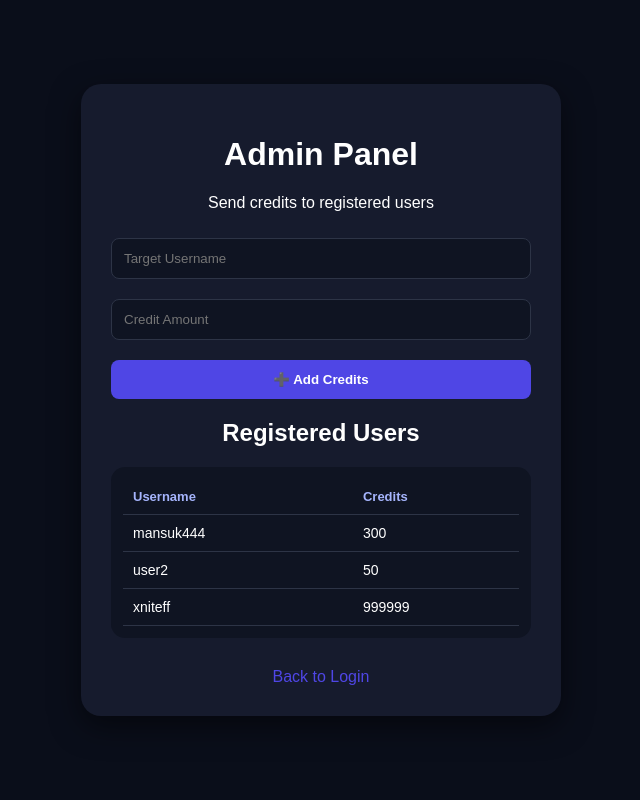
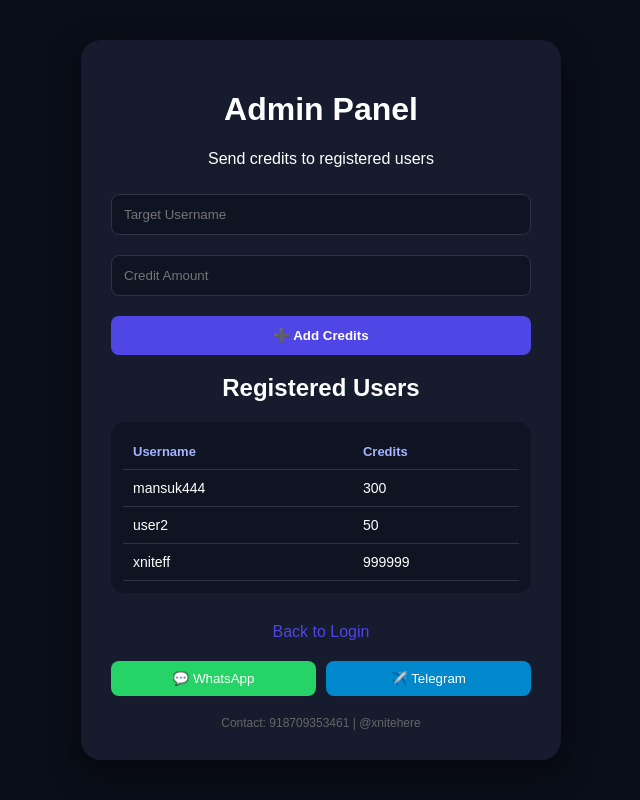
Before and after one commit to braj46166-spec/garena-otp-tools, a Flask app: page /admin in a window 1280 px wide. Shown: the whole page, without its empty margins (319-959 px from the left). Run offline with Flask 3, Linux system fonts and the light colour scheme.

```diff
--- a/templates/admin.html
+++ b/templates/admin.html
@@ -37,6 +37,12 @@
 
         <br>
         <a href="/" class="link-button">Back to Login</a>
+
+        <div class="social">
+            <button class="wa" onclick="window.location.href='https://wa.me/918709353461'">💬 WhatsApp</button>
+            <button class="tg" onclick="window.location.href='https://t.me/@xnitehere'">✈️ Telegram</button>
+        </div>
+        <div class="contact">Contact: 918709353461 | @xnitehere</div>
     </div>
 </body>
 </html>
--- a/templates/dashboard.html
+++ b/templates/dashboard.html
@@ -30,8 +30,8 @@
         </div>
 
         <div class="social">
-            <button class="wa">💬 WhatsApp</button>
-            <button class="tg">✈️ Telegram</button>
+            <button class="wa" onclick="window.location.href='https://wa.me/918709353461'">💬 WhatsApp</button>
+            <button class="tg" onclick="window.location.href='https://t.me/@xnitehere'">✈️ Telegram</button>
         </div>
 
         <div class="contact">
--- a/templates/regester.html
+++ b/templates/regester.html
@@ -17,6 +17,10 @@
             <input type="password" name="confirm_password" placeholder="CONFIRM PASSWORD" required>
             <button type="submit" class="login-btn">✨ Sign Up</button>
         </form>
+        <div class="social">
+            <button class="wa" onclick="window.location.href='https://wa.me/918709353461'">💬 WhatsApp</button>
+            <button class="tg" onclick="window.location.href='https://t.me/@xnitehere'">✈️ Telegram</button>
+        </div>
         <div class="contact">Contact for credits: 918709353461 | @xnitehere</div>
     </div>
 </body>
```
